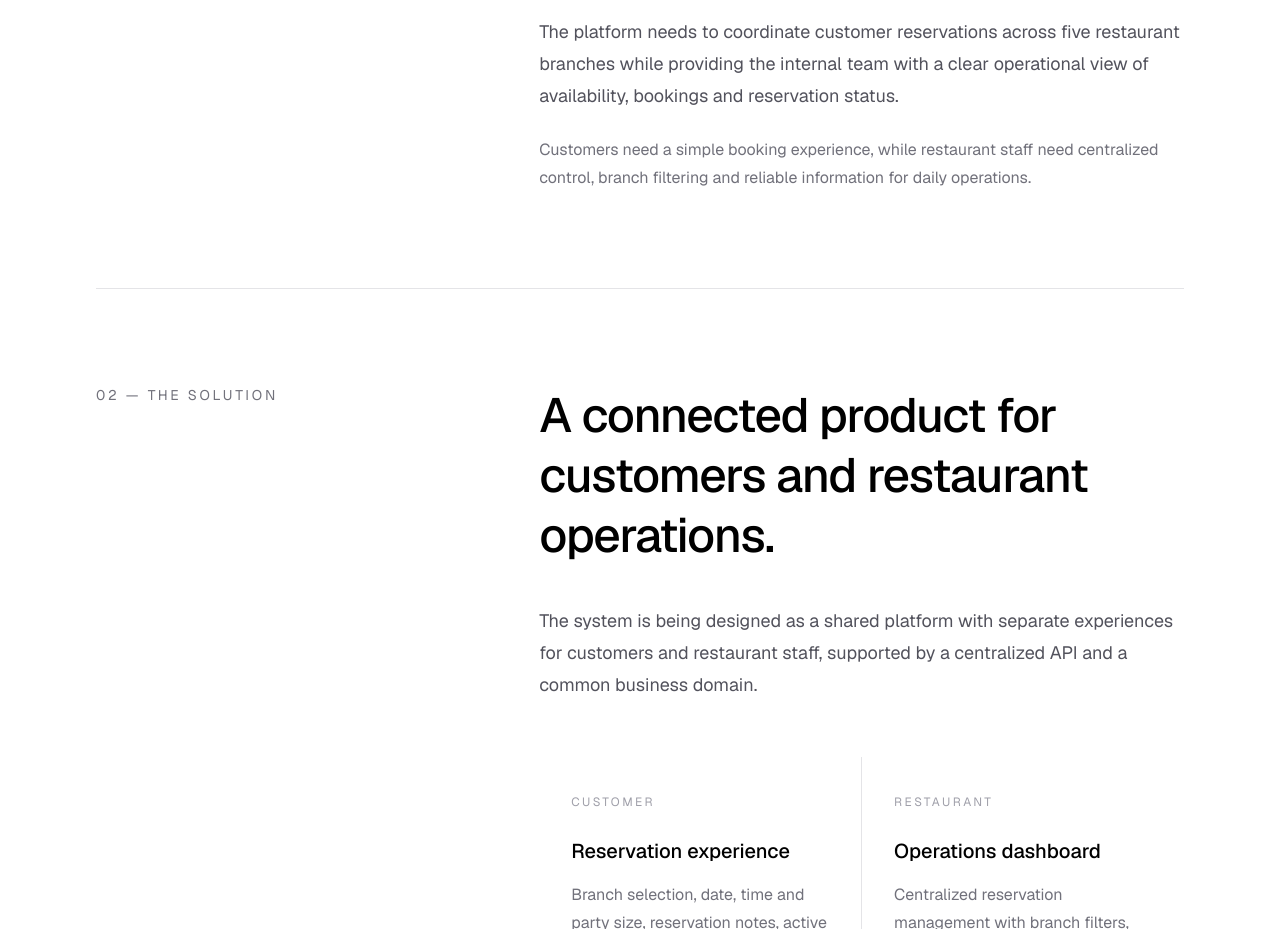
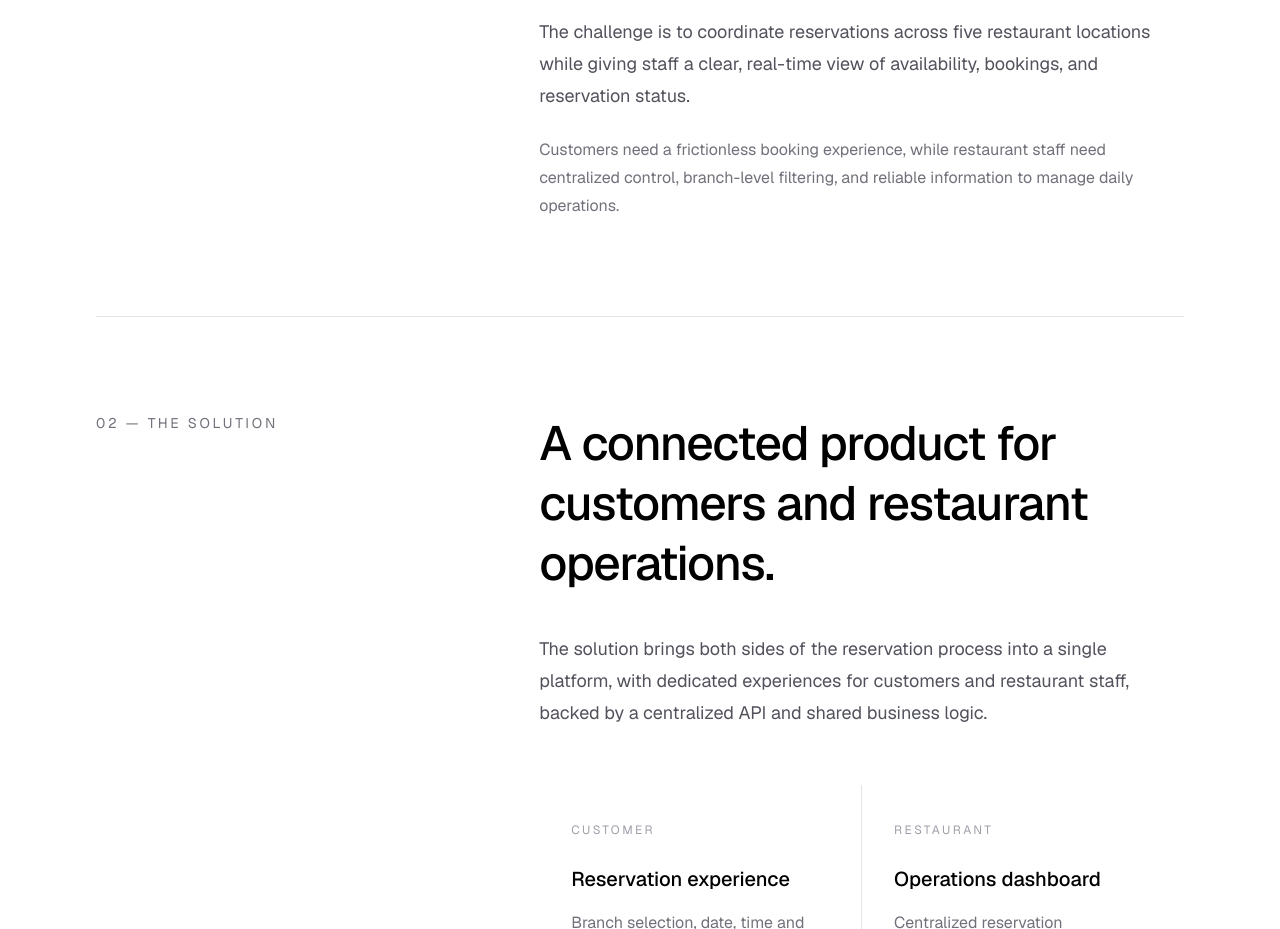
Before and after one commit to aletorresprado/portfolio, a Next.js app: page /work/restaurant-reservation-platform in a window 1280 px wide. Shown: the part 1280-2209 px from the top of the page. Built offline with nearby package versions, Linux system fonts and the light colour scheme.

Commit message:
feat: add restaurant platform case study

```diff
--- a/src/app/work/restaurant-reservation-platform/page.tsx
+++ b/src/app/work/restaurant-reservation-platform/page.tsx
@@ -103,15 +103,13 @@ export default function RestaurantReservationPlatform() {
         </h2>
 
         <p className="mt-10 max-w-2xl text-lg leading-8 text-zinc-600">
-          The platform needs to coordinate customer reservations across five
-          restaurant branches while providing the internal team with a clear
-          operational view of availability, bookings and reservation status.
+          The challenge is to coordinate reservations across five restaurant locations while giving staff a clear,
+          real-time view of availability, bookings, and reservation status.
         </p>
 
         <p className="mt-6 max-w-2xl leading-7 text-zinc-500">
-          Customers need a simple booking experience, while restaurant staff
-          need centralized control, branch filtering and reliable information
-          for daily operations.
+          Customers need a frictionless booking experience, while restaurant staff need centralized control,
+          branch-level filtering, and reliable information to manage daily operations.
         </p>
       </div>
     </div>
@@ -131,9 +129,9 @@ export default function RestaurantReservationPlatform() {
         </h2>
 
         <p className="mt-10 max-w-2xl text-lg leading-8 text-zinc-600">
-          The system is being designed as a shared platform with separate
-          experiences for customers and restaurant staff, supported by a
-          centralized API and a common business domain.
+          The solution brings both sides of the reservation process into a single platform,
+          with dedicated experiences for customers and restaurant staff,
+          backed by a centralized API and shared business logic.
         </p>
 
         <div className="mt-14 grid gap-px bg-zinc-200 sm:grid-cols-2">
```
